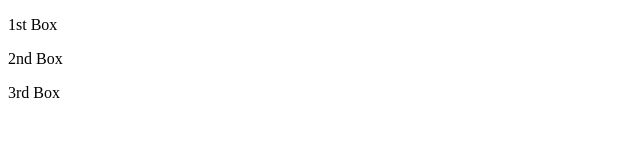
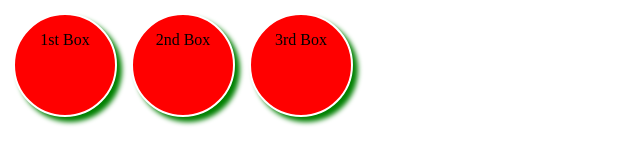
Before and after one commit to FaisalHasanEmon/box-modeling, a plain HTML site: page index.html in a window 1280 px wide. Shown: the whole page, without its empty margins (0-640 px from the left). Drawn offline with Linux system fonts and the light colour scheme.

Commit message:
added css file and made circles

```diff
--- /dev/null
+++ b/css/style.css
@@ -0,0 +1,11 @@
+.boxing2 {
+  height: 100px;
+  width: 100px;
+  background-color: red;
+  border: 2px solid white;
+  margin: 5px;
+  display: inline-block;
+  border-radius: 50%;
+  box-shadow: 5px 5px 5px green;
+  text-align: center;
+}
--- a/index.html
+++ b/index.html
@@ -3,16 +3,17 @@
   <head>
     <meta charset="UTF-8" />
     <meta name="viewport" content="width=device-width, initial-scale=1.0" />
+    <link rel="stylesheet" href="css/style.css" />
     <title>Box Modeling</title>
   </head>
   <body>
-    <div>
+    <div class="boxing2">
       <p>1st Box</p>
     </div>
-    <div>
+    <div class="boxing2">
       <p>2nd Box</p>
     </div>
-    <div>
+    <div class="boxing2">
       <p>3rd Box</p>
     </div>
   </body>
```
